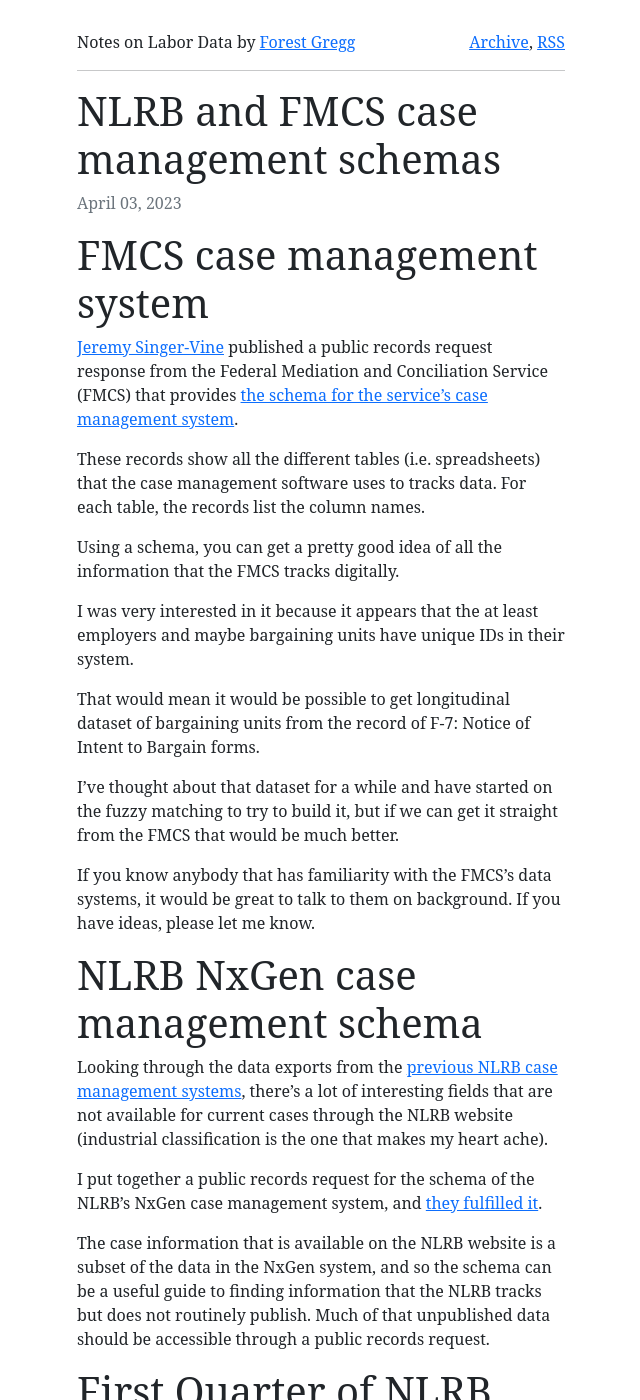
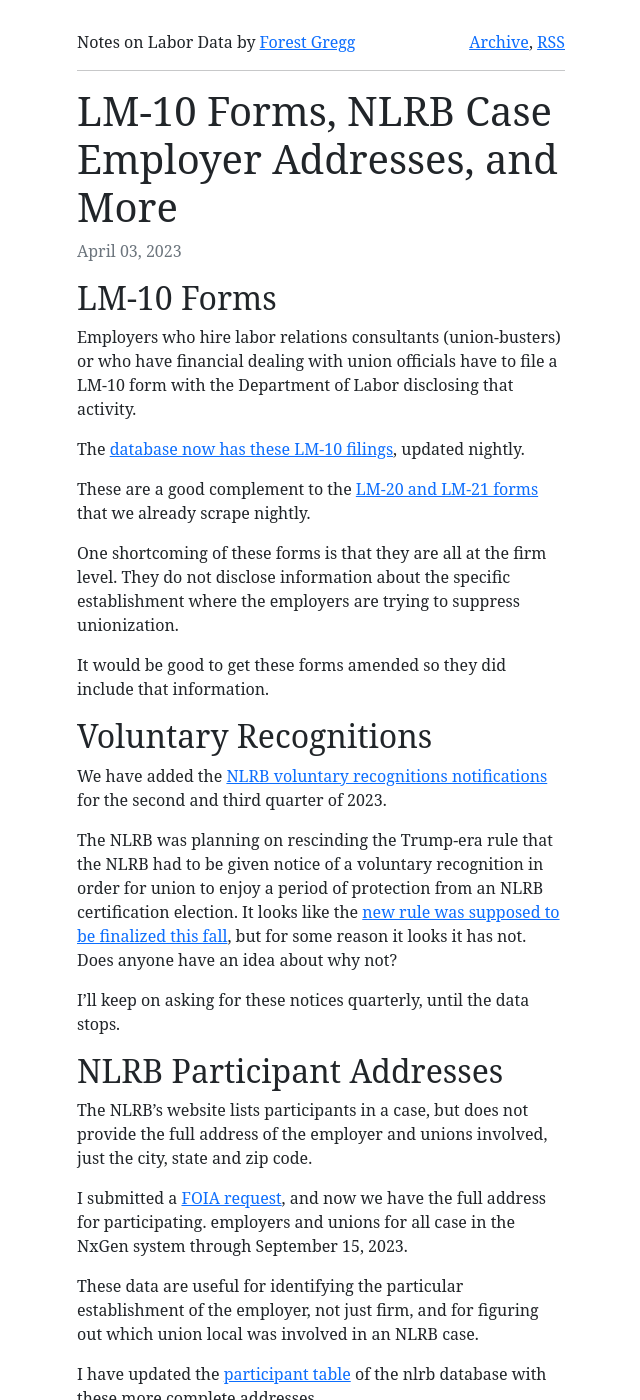
Before and after one commit to labordata/labordata.github.io, a Jekyll site: the page built from _posts/2023-04-03-schemas.md, in a window 1280 px wide and 1400 px high. Shown: the whole window, without its empty margins (319-959 px from the left). Built offline with Jekyll 4.4.1, drawn with Linux system fonts in a browser that asks for light colours; some of the changed text lies outside the part shown.

Commit message:
2023 updates

```diff
--- a/_posts/2023-04-03-schemas.md
+++ b/_posts/2023-04-03-schemas.md
@@ -1,58 +1,38 @@
 ---
-title: NLRB and FMCS case management schemas
+title: LM-10 Forms, NLRB Case Employer Addresses, and More
 layout: post
-description: Schemas for the data systems for the FMCS and NLRB case management systems
+description: Data updates
 ---
 
-# FMCS case management system
-[Jeremy Singer-Vine](https://www.jsvine.com/) published a public
-records request response from the Federal Mediation and Conciliation
-Service (FMCS) that provides [the schema for the service’s case
-management
-system](https://github.com/data-liberation-project/fmcs-work-stoppage-records).
 
-These records show all the different tables (i.e. spreadsheets) that
-the case management software uses to tracks data. For each table, the
-records list the column names.
+## LM-10 Forms
+Employers who hire labor relations consultants (union-busters) or who have financial dealing with union officials have to file a LM-10 form with the Department of Labor disclosing that activity.
 
-Using a schema, you can get a pretty good idea of all the information
-that the FMCS tracks digitally.
+The [database now has these LM-10 filings](https://labordata.bunkum.us/lm10), updated nightly.
 
-I was very interested in it because it appears that the at least
-employers and maybe bargaining units have unique IDs in their system.
+These are a good complement to the [LM-20 and LM-21 forms](https://labordata.bunkum.us/lm20) that we already scrape nightly.
 
-That would mean it would be possible to get longitudinal dataset of
-bargaining units from the record of F-7: Notice of Intent to Bargain
-forms.
+One shortcoming of these forms is that they are all at the firm level. They do not disclose information about the specific establishment where the employers are trying to suppress unionization.
 
-I've thought about that dataset for a while and have started on the
-fuzzy matching to try to build it, but if we can get it straight from
-the FMCS that would be much better.
+It would be good to get these forms amended so they did include that information.
 
-If you know anybody that has familiarity with the FMCS's data systems,
-it would be great to talk to them on background. If you have ideas, please
-let me know.
+## Voluntary Recognitions
+We have added the [NLRB voluntary recognitions notifications](https://labordata.bunkum.us/voluntary_recognitions) for the second and third quarter of 2023.
 
-# NLRB NxGen case management schema
-Looking through the data exports from the [previous NLRB case
-management systems](https://notes.labordata.bunkum.us/2023/02/01/39-years-of-ulp.html),
-there's a lot of interesting fields that are not available for current
-cases through the NLRB website (industrial classification is the one that
-makes my heart ache).
+The NLRB was planning on rescinding the Trump-era rule that the NLRB had to be given notice of a voluntary recognition in order for union to enjoy a period of protection from an NLRB certification election.  It looks like the [new rule was supposed to be finalized this fall](https://www.reginfo.gov/public/do/eAgendaViewRule?pubId=202304&RIN=3142-AA22), but for some reason it looks
+it has not. Does anyone have an idea about why not?
 
-I put together a public records request for the schema of the NLRB’s
-NxGen case management system, and [they fulfilled it](https://www.muckrock.com/foi/united-states-of-america-10/schema-or-table-definitions-for-the-nxgen-case-management-system-139981/).
+I’ll keep on asking for these notices quarterly, until the data stops.
 
-The case information that is available on the NLRB website is a subset
-of the data in the NxGen system, and so the schema can be a useful
-guide to finding information that the NLRB tracks but does not
-routinely publish. Much of that unpublished data should be accessible
-through a public records request.
+## NLRB Participant Addresses
+The NLRB’s website lists participants in a case, but does not provide the full address of the employer and unions involved, just the city, state and zip code.
 
-# First Quarter of NLRB filings
-The first quarter of 2023 looks a lot like the first quarter
-of 2022. While the scale of organizing is still not near enough, NLRB
-organizing appears to be continuing at a levels we haven't seen since the 2000s.
+I submitted a [FOIA request](https://www.muckrock.com/foi/united-states-of-america-10/participant-and-participant_party-tables-151172/), and now we have the full address for participating. employers and unions for all case in the NxGen system through September 15, 2023.
 
-<iframe width="100%" height="492" frameborder="0"
-  src="https://observablehq.com/embed/@fgregg/petitions-for-representation-certification-elections-fi@446?cells=cumulative"></iframe>
+These data are useful for identifying the particular establishment of the employer, not just firm, and for figuring out which union local was involved in an NLRB case.
+
+I have updated the [participant table](https://labordata.bunkum.us/nlrb/participant) of the nlrb database with these more complete addresses.
+
+In the course of making these improvements, I found that I wasn’t fully capturing the role of participants (petitioner, intervener, etc), and that I was even missing some participants in the database. The scraping schedule has been adjusted to prioritize fixing these data issues, and they should be addressed in a few weeks.
+
+Note: the names and addresses of individual persons who are parties to NLRB cases have been redacted.
```
